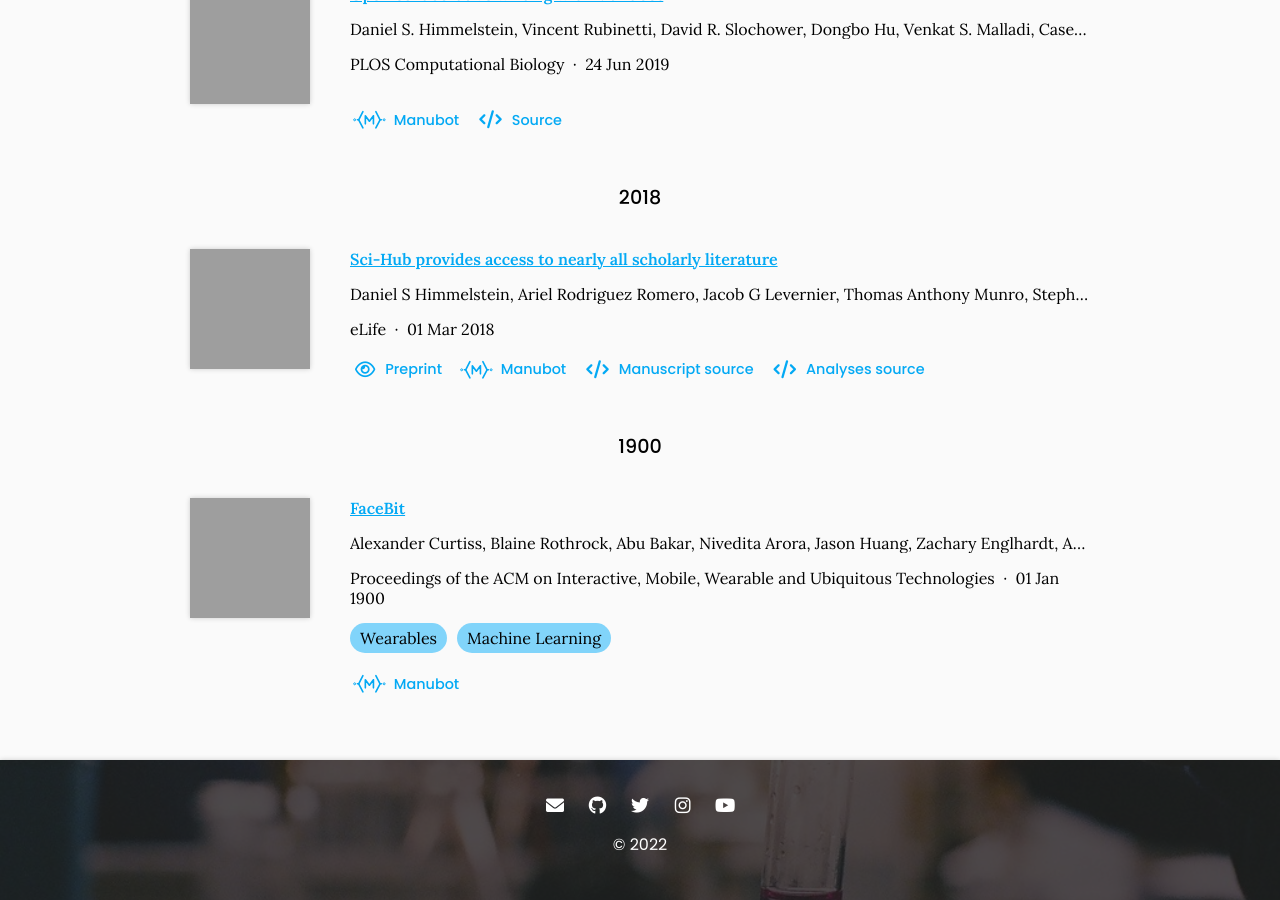
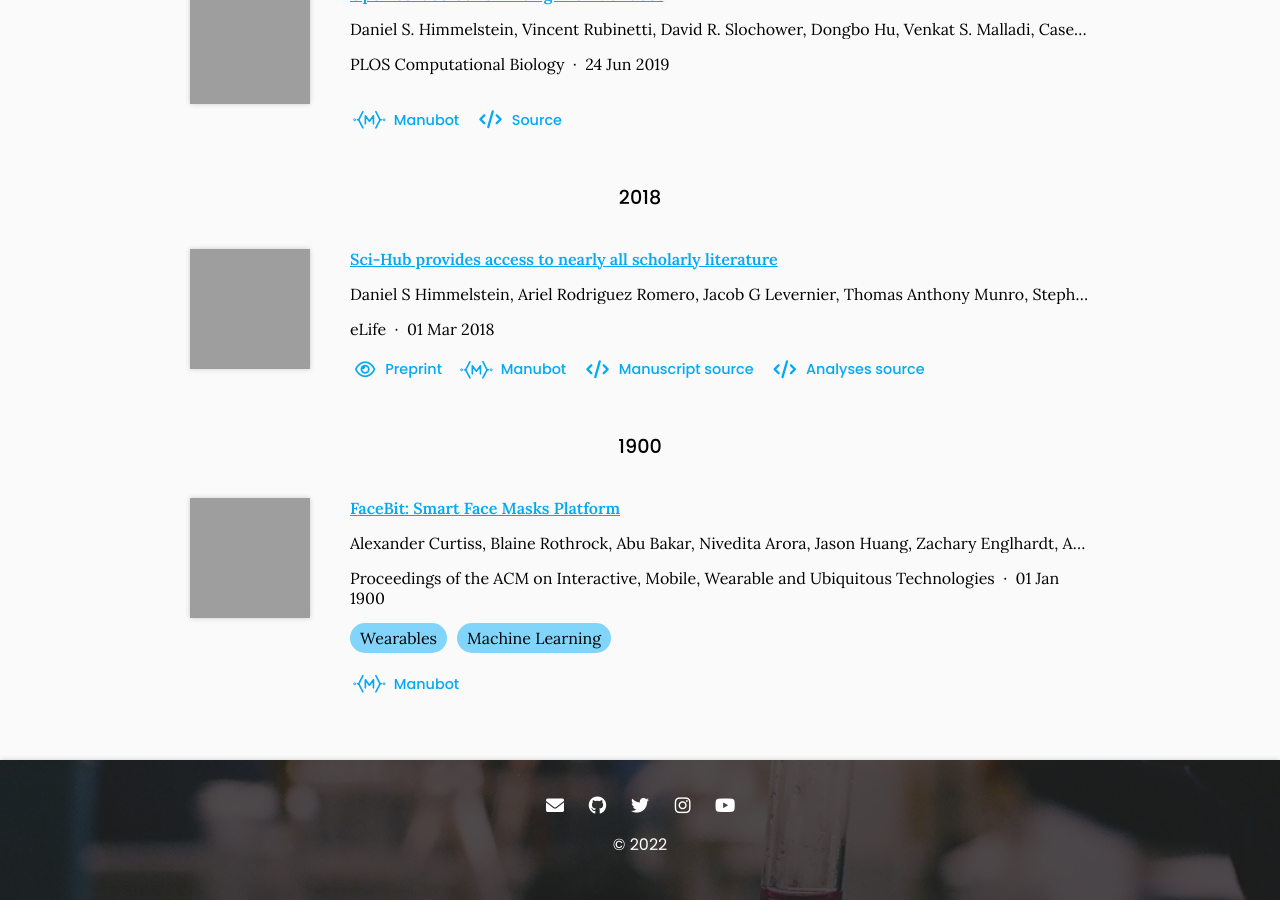
Before and after one commit to mahdipedro/SenseWhy-webs, a Jekyll site: the page built from research/index.md, in a window 1280 px wide and 900 px high, scrolled down 661 px. Built offline with Jekyll 4.4.1, drawn with Linux system fonts in a browser that asks for light colours; grey boxes are pictures that could not be loaded.

Commit message:
Generate citations

```diff
--- a/_data/citations.yaml
+++ b/_data/citations.yaml
@@ -1,8 +1,8 @@
 # DO NOT EDIT, GENERATED AUTOMATICALLY FROM SOURCES.YAML (AND ELSEWHERE)
 # See https://github.com/greenelab/lab-website-template/wiki/Citations
 
-- id: doi:10.1145/3494991
-  title: FaceBit
+- id: https://doi.org/10.1145/3494991
+  title: 'FaceBit: Smart Face Masks Platform'
   authors:
   - Alexander Curtiss
   - Blaine Rothrock
@@ -19,14 +19,14 @@
   publisher: Proceedings of the ACM on Interactive, Mobile, Wearable and Ubiquitous
     Technologies
   date: 1900-1-1
-  link: https://doi.org/gn3cd8
+  link: https://doi.org/10.1145/3494991
   image: https://ars.els-cdn.com/content/image/1-s2.0-S2001037020302804-gr1.jpg
   extra-links:
   - type: manubot
     link: https://dl.acm.org/doi/abs/10.1145/3494991
   tags:
   - Wearables, Machine Learning
-  _cache: 43f30d4384d5b04c822a68a2a850c97d007599af62dff2cdca35fc2726d7c30b
+  _cache: 22103e990bb546fdf93cc48efc7088cb7eb1e9ce96ab9432f220a74f97ae5609
 - id: doi:10.1371/journal.pcbi.1007128
   title: Open collaborative writing with Manubot
   authors:
```
